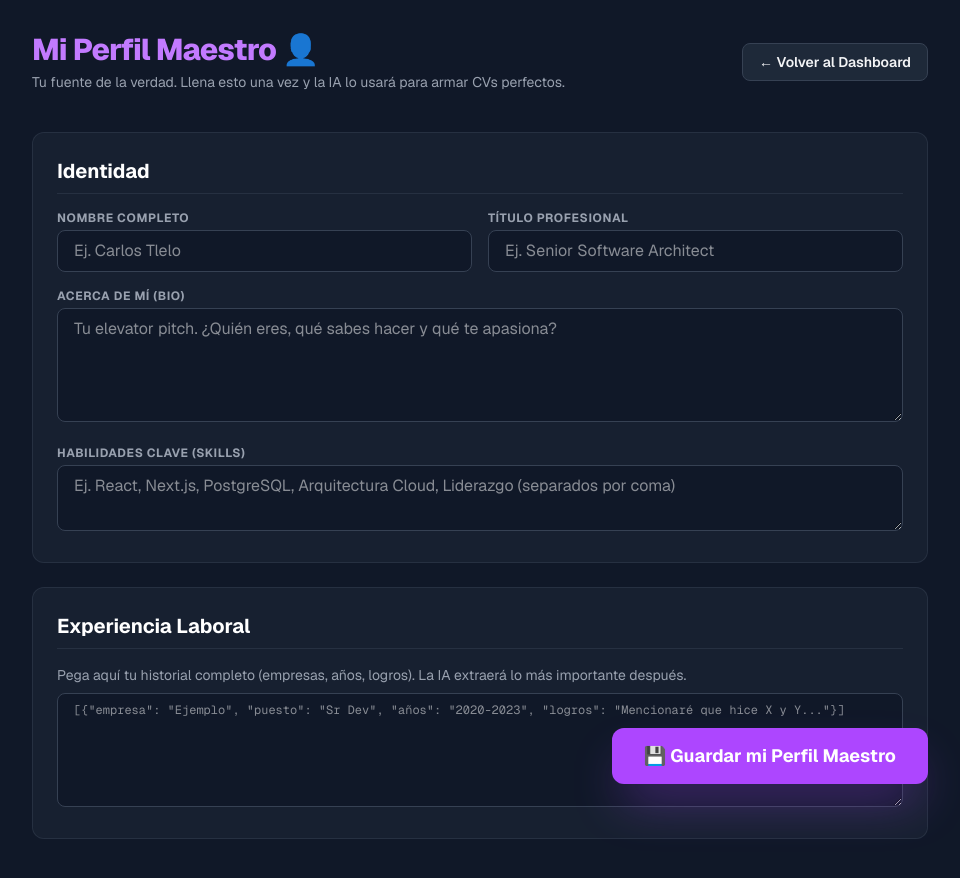
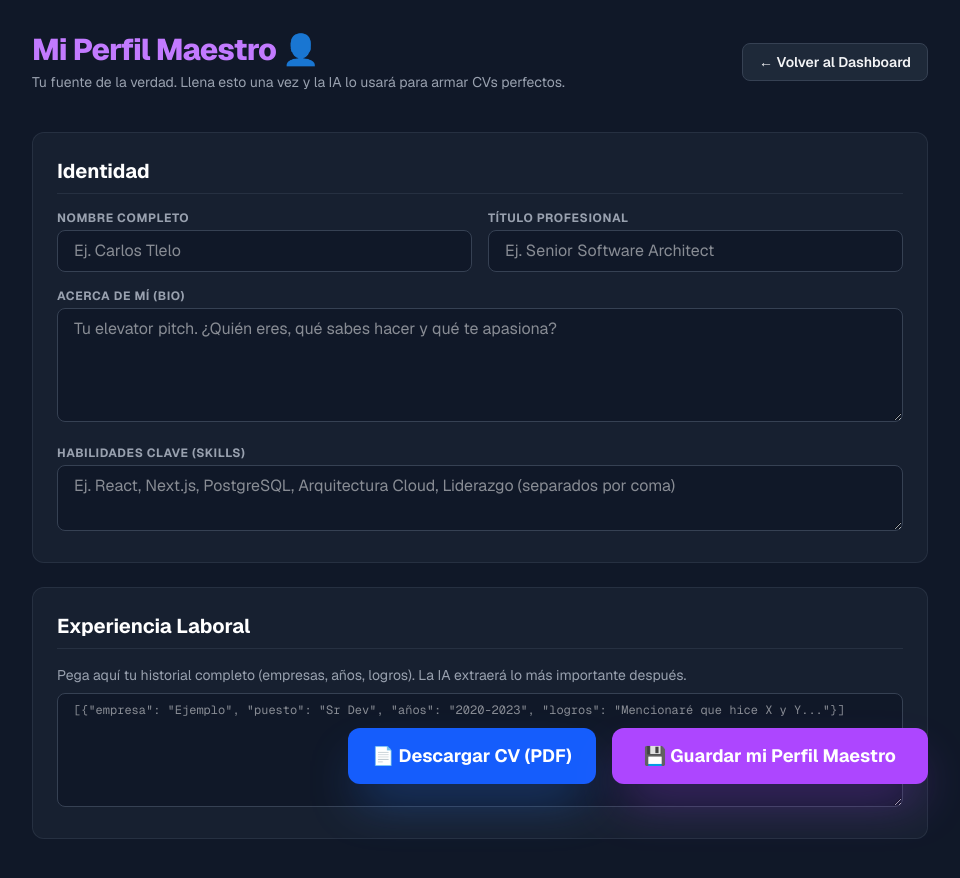
Before and after one commit to CharlyTlelo/dev-tracker-ats, a Next.js app: page /profile in a window 1280 px wide. Shown: the top 878 px of the page, without its empty margins (160-1120 px from the left). Built offline with nearby package versions, Linux system fonts and the light colour scheme; no server answers; the database is empty.

Commit message:
feat: Add CV download button

```diff
--- a/package.json
+++ b/package.json
@@ -10,6 +10,7 @@
   },
   "dependencies": {
     "@supabase/supabase-js": "^2.100.1",
+    "jspdf": "^4.2.1",
     "next": "16.2.1",
     "react": "19.2.4",
     "react-dom": "19.2.4"
--- a/src/components/ProfileForm.tsx
+++ b/src/components/ProfileForm.tsx
@@ -2,6 +2,7 @@
 
 import { useState, useEffect } from 'react';
 import { supabase } from '@/utils/supabase';
+import { jsPDF } from 'jspdf';
 
 export default function ProfileForm() {
   const [loading, setLoading] = useState(true);
@@ -46,6 +47,86 @@ export default function ProfileForm() {
     setFormData({ ...formData, [e.target.name]: e.target.value });
   };
 
+  const downloadCV = () => {
+    const doc = new jsPDF();
+    let yOffset = 20;
+
+    // Título y Nombre
+    doc.setFontSize(22);
+    doc.text(formData.name || 'Currículum Vitae', 20, yOffset);
+    yOffset += 10;
+
+    doc.setFontSize(16);
+    doc.text(formData.title || 'Perfil Maestro', 20, yOffset);
+    yOffset += 15;
+
+    // Bio
+    if (formData.bio) {
+      doc.setFontSize(10);
+      const splitBio = doc.splitTextToSize(formData.bio, 170);
+      doc.text(splitBio, 20, yOffset);
+      yOffset += (splitBio.length * 5) + 10;
+    }
+
+    // Skills
+    if (formData.skills) {
+      doc.setFontSize(14);
+      doc.text("Habilidades Clave", 20, yOffset);
+      yOffset += 8;
+      doc.setFontSize(10);
+      const splitSkills = doc.splitTextToSize(formData.skills, 170);
+      doc.text(splitSkills, 20, yOffset);
+      yOffset += (splitSkills.length * 5) + 10;
+    }
+
+    // Experiencia
+    if (formData.experience) {
+      doc.setFontSize(14);
+      doc.text("Experiencia Laboral", 20, yOffset);
+      yOffset += 10;
+
+      try {
+        const expArray = JSON.parse(formData.experience);
+        expArray.forEach((job: any) => {
+          if (yOffset > 270) {
+            doc.addPage();
+            yOffset = 20;
+          }
+          doc.setFontSize(12);
+          const puestoTitle = `${job.puesto || ''} | ${job.empresa || ''}`;
+          doc.text(puestoTitle, 20, yOffset);
+          yOffset += 6;
+
+          doc.setFontSize(10);
+          doc.setTextColor(100);
+          doc.text(job.periodo || '', 20, yOffset);
+          doc.setTextColor(0);
+          yOffset += 8;
+
+          if (job.logros && Array.isArray(job.logros)) {
+            job.logros.forEach((logro: string) => {
+              if (yOffset > 280) {
+                doc.addPage();
+                yOffset = 20;
+              }
+              const splitLogro = doc.splitTextToSize(`• ${logro}`, 170);
+              doc.text(splitLogro, 20, yOffset);
+              yOffset += (splitLogro.length * 5) + 2;
+            });
+          }
+          yOffset += 6;
+        });
+      } catch (e) {
+        // Fallback si no es un array JSON válido
+        const splitExp = doc.splitTextToSize(formData.experience, 170);
+        doc.setFontSize(10);
+        doc.text(splitExp, 20, yOffset);
+      }
+    }
+
+    doc.save(`CV_${formData.name ? formData.name.replace(/ /g, '_') : 'Perfil_Maestro'}.pdf`);
+  };
+
   const handleSave = async (e: React.FormEvent) => {
     e.preventDefault();
     setSaving(true);
@@ -59,8 +140,7 @@ export default function ProfileForm() {
         xpJson = formData.experience ? JSON.parse(formData.experience) : [];
         eduJson = formData.education ? JSON.parse(formData.education) : [];
     } catch (err) {
-        // Fallback if not valid JSON, save as text array inside JSON or just let it fail gracefully.
-        alert('Advertencia: El formato de Experiencia/Educación no es JSON válido (por ahora guárdalo como texto entre corchetes [] o usa comillas). Se intentará guardar como string.');
+        // Fallback si no es JSON válido
     }
 
     const payload = {
@@ -68,7 +148,6 @@ export default function ProfileForm() {
       title: formData.title,
       bio: formData.bio,
       skills: skillsArray,
-      // Para esta versión sencilla, si falla el parseo lo guardamos como texto plano en jsonb:
       experience: xpJson,
       education: eduJson,
       updated_at: new Date()
@@ -124,8 +203,15 @@ export default function ProfileForm() {
         <textarea name="experience" value={formData.experience} onChange={handleChange} rows={6} className="w-full bg-gray-900 border border-gray-700 rounded-lg px-4 py-2 text-white focus:outline-none focus:border-purple-500 font-mono text-xs" placeholder='[{"empresa": "Ejemplo", "puesto": "Sr Dev", "años": "2020-2023", "logros": "Mencionaré que hice X y Y..."}]' />
       </div>
 
-      {/* Botón de Guardar */}
-      <div className="flex justify-end sticky bottom-4 z-10">
+      {/* Botones */}
+      <div className="flex justify-end gap-4 sticky bottom-4 z-10">
+        <button
+          type="button"
+          onClick={downloadCV}
+          className="px-6 py-3.5 bg-blue-600 hover:bg-blue-700 text-white rounded-xl font-bold text-lg transition shadow-2xl shadow-blue-500/40 flex items-center gap-2"
+        >
+          📄 Descargar CV (PDF)
+        </button>
         <button
           type="submit"
           disabled={saving}
```
Also changed, not shown: 1 other file (tests, documents, lock files or other folders).
